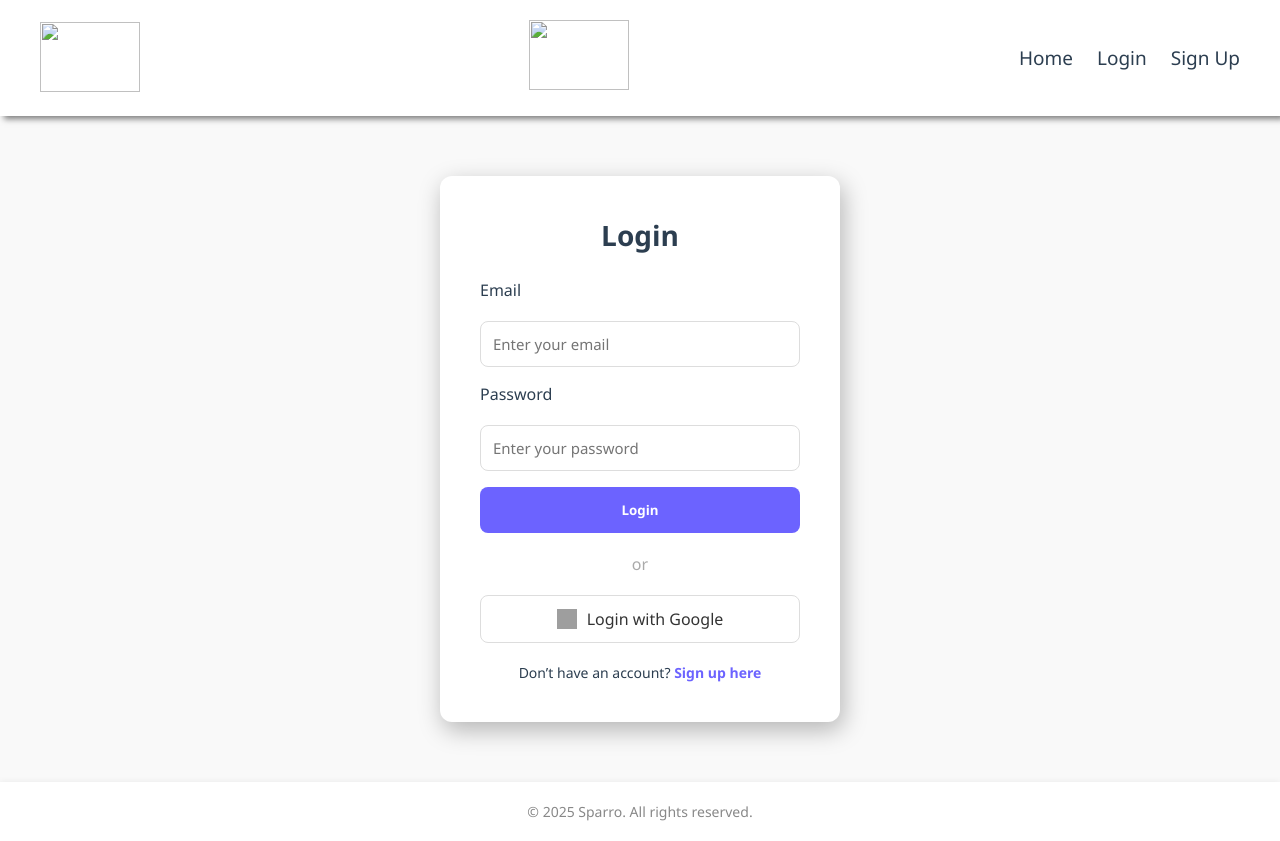
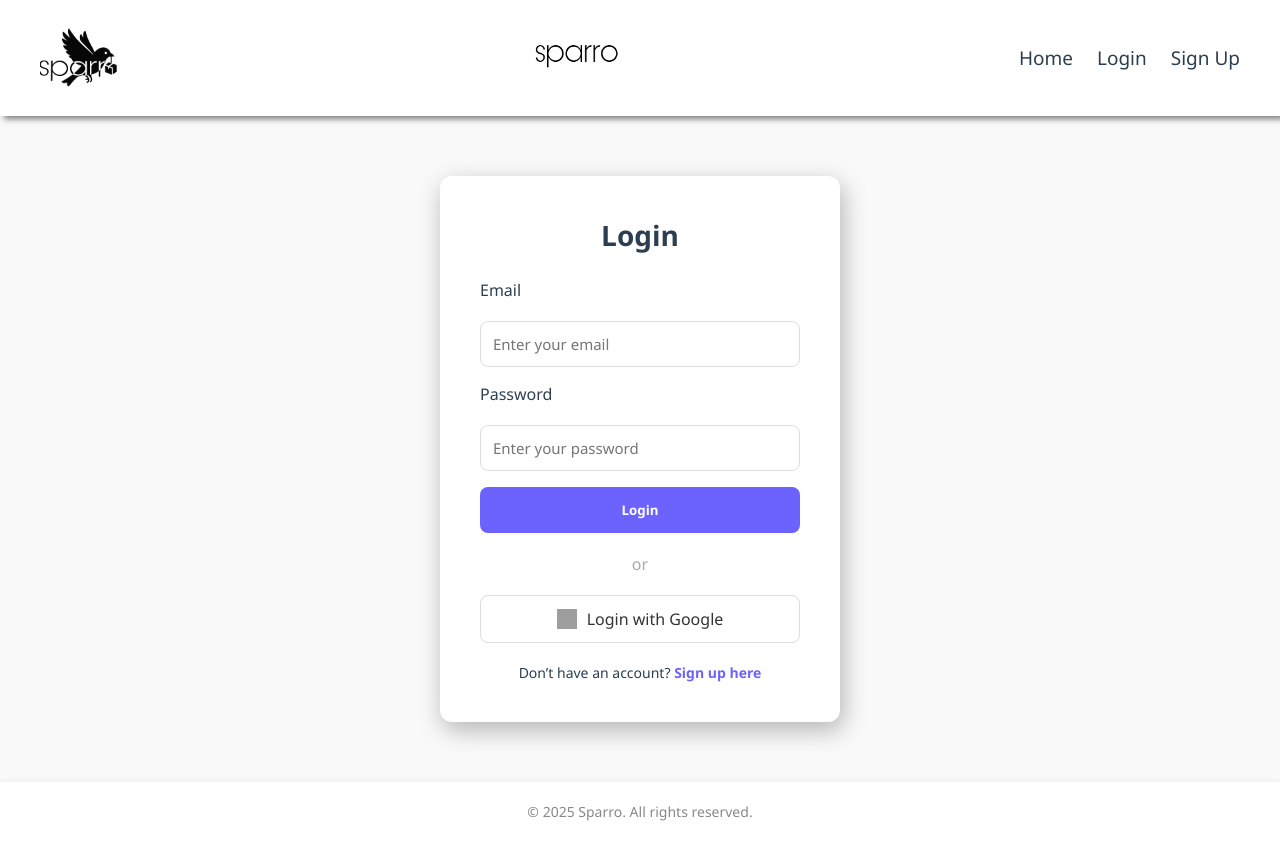
Before and after one commit to CodeCrewSIH/CodeCrew-SIH, a plain HTML site: page Frontend/login.html in a window 1280 px wide. Drawn offline with Linux system fonts and the light colour scheme; grey boxes are pictures that could not be loaded.

Commit message:
frontend update

```diff
--- a/Frontend/login.html
+++ b/Frontend/login.html
@@ -45,8 +45,8 @@
 
 <body>
   <header>
-    <div class="logo"><img src="Picsart_25-09-12_13-20-12-572-removebg-preview (1).png" width="190px"></div>
-    <div class="logo1"><img src="WhatsApp Image 2025-09-12 at 13.51.25_95978824.jpg"></div>
+    <div class="logo"><img src="./assets/mainlogo.png" width="190px"></div>
+    <div class="logo1"><img src="./assets/textlogo.jpg"></div>
     <nav>
       <ul>
         <li><a href="index.html">Home</a></li>
```
Also changed, not shown: Frontend/index.html (+2 -2 lines), Frontend/signup.html (+2 -2 lines), Frontend/assets/mainlogo.png (renamed from Frontend/assets/Picsart_25-09-12_13-20-12-572-removebg-preview (1).png), Frontend/assets/textlogo.jpg (renamed from Frontend/assets/WhatsApp Image 2025-09-12 at 13.51.25_95978824.jpg).
